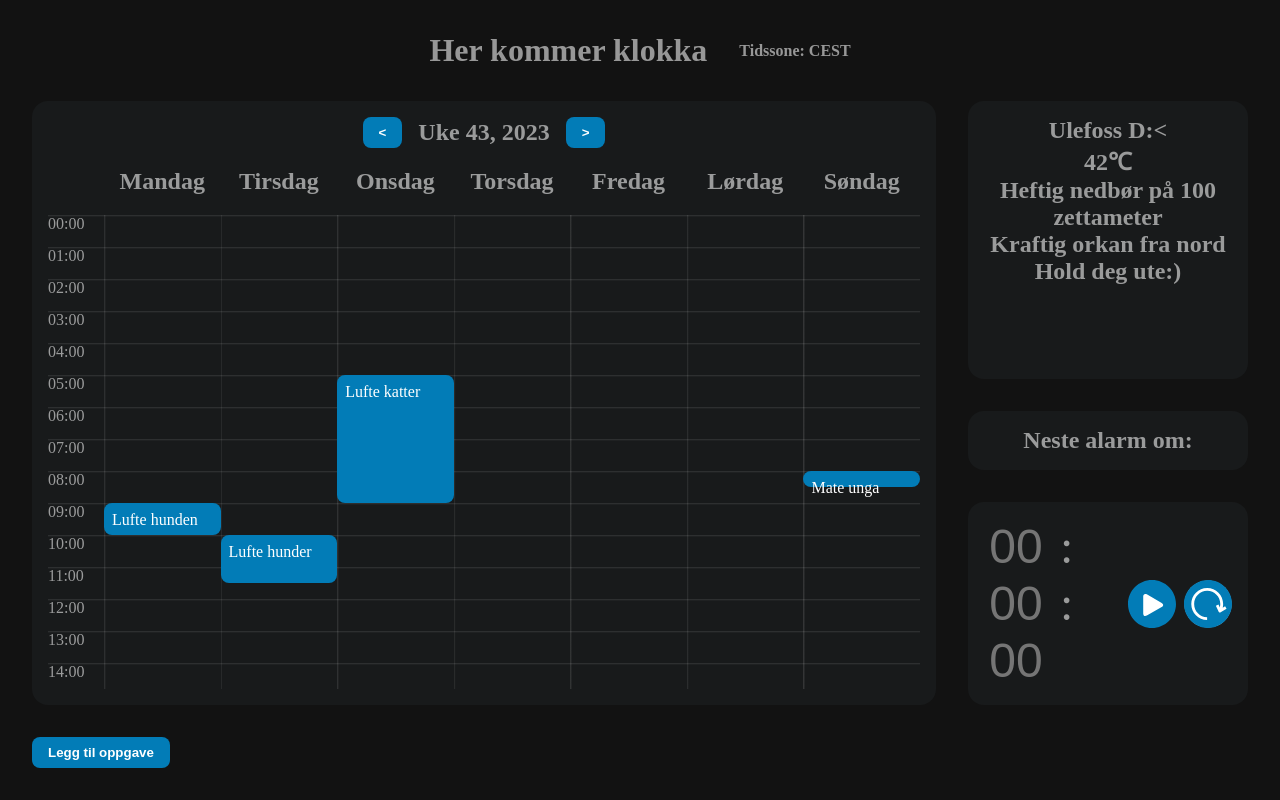
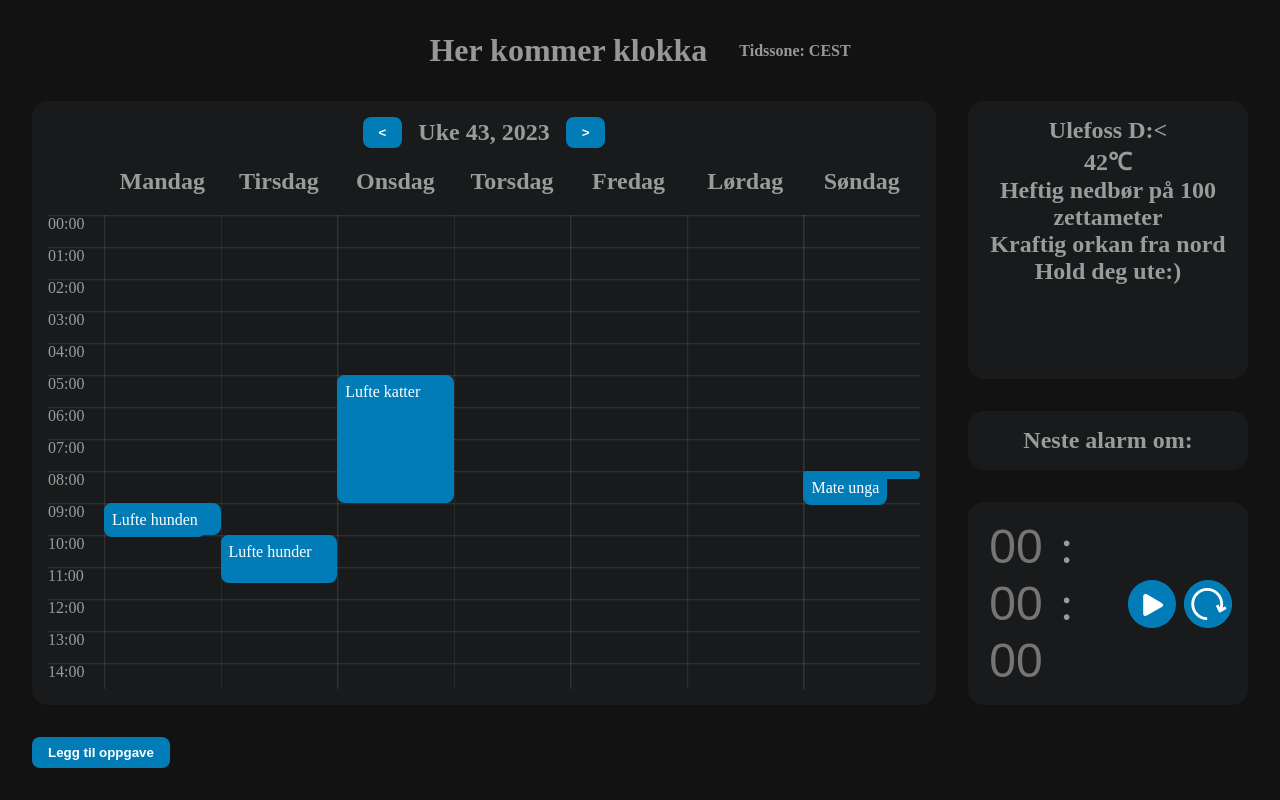
Before and after one commit to tobiasrefsholt/dashboard-app, a plain HTML site: page index.html in a window 1280 px wide. Drawn offline with nearby package versions, Linux system fonts and the light colour scheme.

Commit message:
Fix text overflow on calendar events

```diff
--- a/js/calendar/calenderView.js
+++ b/js/calendar/calenderView.js
@@ -57,7 +57,7 @@ function getEventHtml() {
                 onclick="showEventDetails(${calendarEvent.taskId})"
                 class="calendar-event"
                 style="grid-column: ${gridColumn}; grid-row: ${gridRowStart} / ${gridRowEnd};">
-                ${calendarEvent.title}
+                <span>${calendarEvent.title}</span>
             </div>
         `;
     }
--- a/styles.css
+++ b/styles.css
@@ -59,9 +59,16 @@ body{
 .calendar .calender-grid .calendar-event {
     background-color: #027CB7;
     color: #ffffff;
+    /* padding: .5rem; */
+    border-radius: .5rem;
+    cursor: pointer;
+}
+
+.calendar .calender-grid .calendar-event span {
+    display: inline-block;
+    background-color: #027CB7;
     padding: .5rem;
     border-radius: .5rem;
-    cursor: pointer;
 }
 
 .calendar .calender-grid .calendar-time {
```
